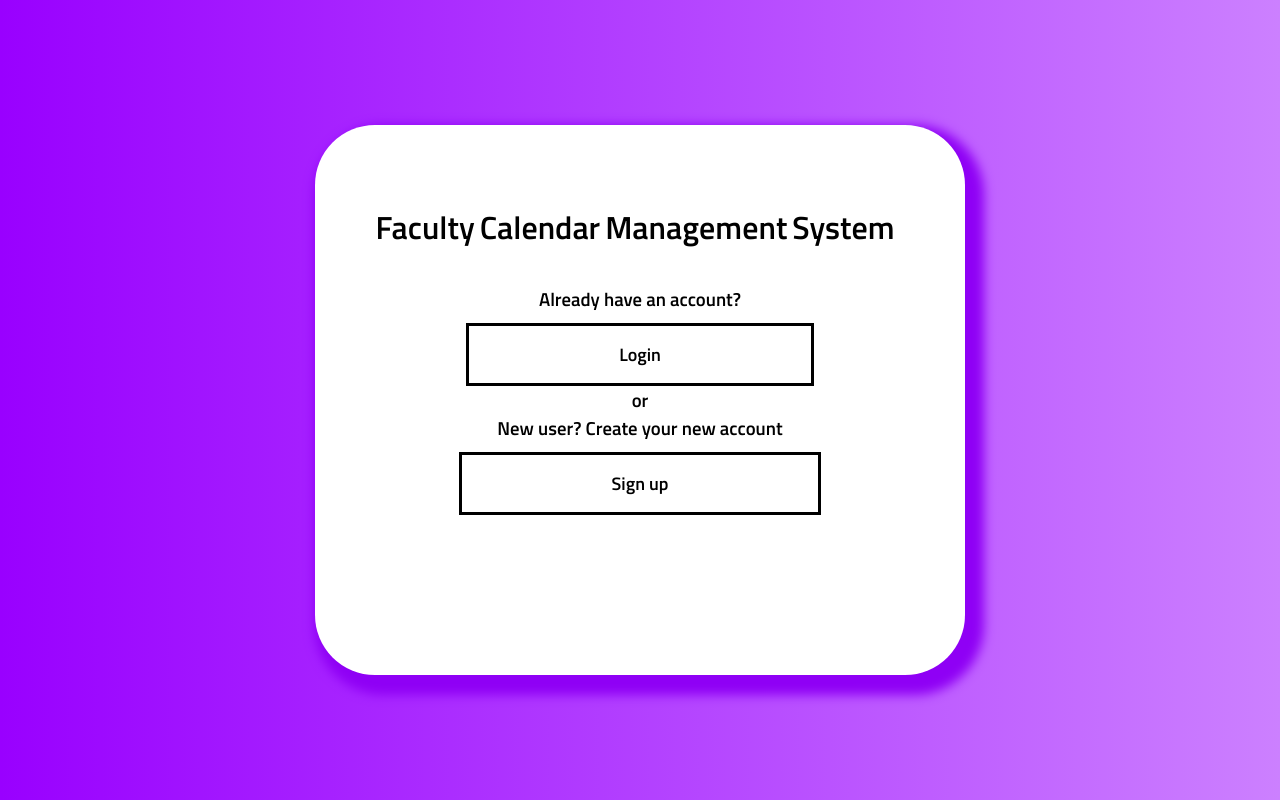
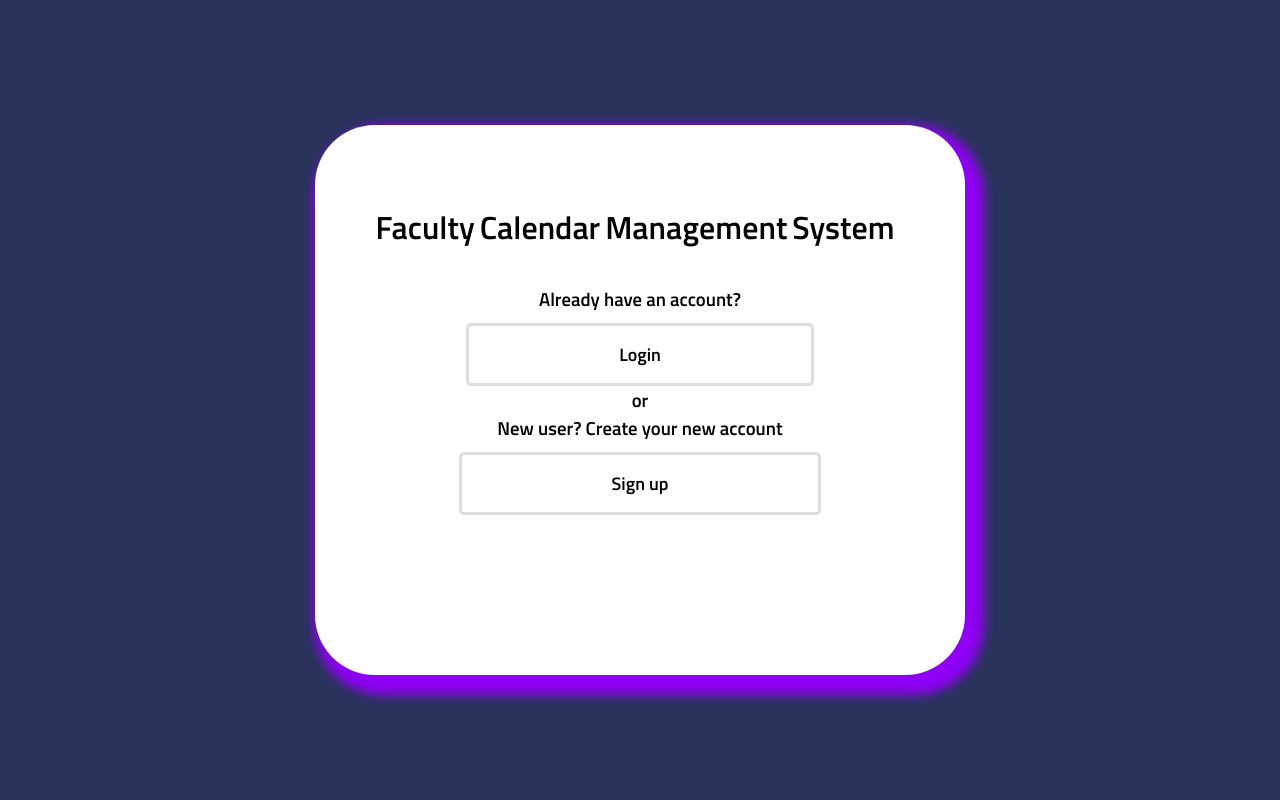
Before and after one commit to faculty-calendar/faculty-calendar, a React (Create React App) app: page / in a window 1280 px wide. Built offline with nearby package versions, Linux system fonts and the light colour scheme; no server answers.

Commit message:
Authentication: Rebase

```diff
--- a/public/index.html
+++ b/public/index.html
@@ -2,7 +2,7 @@
 <html lang="en">
   <head>
     <meta charset="utf-8" />
-    <link rel="icon" href="%PUBLIC_URL%/favicon.ico" />
+    <link rel="icon" href="https://th.bing.com/th/id/OIP.30_kdTUV1pFP7tyrmSbN7wHaHa?pid=ImgDet&rs=1/favicon.ico" />
     <meta name="viewport" content="width=device-width, initial-scale=1" />
     <meta name="theme-color" content="#000000" />
     <meta
@@ -24,7 +24,7 @@
       work correctly both with client-side routing and a non-root public URL.
       Learn how to configure a non-root public URL by running `npm run build`.
     -->
-    <title>React App</title>
+    <title>FCSM</title>
   </head>
   <body>
     <noscript>You need to enable JavaScript to run this app.</noscript>
--- a/src/App1.css
+++ b/src/App1.css
@@ -87,9 +87,10 @@ tr:hover {
 
 button {
   margin-top: 10px;
-  background-color: white;
+  background-color: #29335c;
   color: #fff;
-  border: solid black;
+  border-radius: 5px;
+  /* border: solid black; */
   padding: 10px 20px;
   cursor: pointer;
 }
--- a/src/App1.js
+++ b/src/App1.js
@@ -329,7 +329,7 @@ function App({ userId }) {
     </div>
 
     <div className="form-row">
-      <button style={{ marginTop: "20px" , marginBottom:"40px",color:"black"}} onClick={handleAddEvent}>
+      <button style={{ marginTop: "20px" , marginBottom:"40px",color:"white"}} onClick={handleAddEvent}>
         Add Event
       </button>
     </div>
--- a/src/components/ForgotPassword/ForgotPassword.js
+++ b/src/components/ForgotPassword/ForgotPassword.js
@@ -42,9 +42,10 @@ function ForgotPassword() {
             placeholder="Enter email address"
             required
           />
-          <button type="submit" disabled={loading}>
+          <button type="submit" disabled={loading} className={styles.loginButton}>
             Reset Password
           </button>
+
         </form>
         <div className={styles.footer}>
           <p>
--- a/src/components/ForgotPassword/ForgotPassword.module.css
+++ b/src/components/ForgotPassword/ForgotPassword.module.css
@@ -2,7 +2,7 @@
     height: 100%;
     min-height: 100vh;
     width: 100%;
-    background: linear-gradient(to right, #9900ff, #cc80ff);
+    background: linear-gradient(to right, #29335c, #29335c);
     display: flex;
     justify-content: center;
     align-items: center;
@@ -37,7 +37,7 @@
   .footer button {
     outline: none;
     border: none;
-    background-color: #9900ff;
+    background-color: #29335c;
     color: #fff;
     border-radius: 5px;
     font-weight: bold;
@@ -53,7 +53,7 @@
   }
 
   .footer button:hover {
-    background-color: #aa2aff;
+    background-color: #29335c;
   }
 
   .footer p {
@@ -63,7 +63,7 @@
 
   .footer p span a {
     font-weight: bold;
-    color: #9900ff;
+    color: #29335c;
     letter-spacing: 1px;
     font-size: 1rem;
     text-decoration: none;
--- a/src/components/Home/Home.module.css
+++ b/src/components/Home/Home.module.css
@@ -2,7 +2,7 @@
     height: 100%;
     min-height: 100vh;
     width: 100%;
-    background: linear-gradient(to right, #9900ff, #cc80ff);
+    background: linear-gradient(to right, #29335c, #29335c);
     display: flex;
     justify-content: center;
     align-items: center;
@@ -37,7 +37,7 @@
   .footer button {
     outline: none;
     border: none;
-    background-color: #9900ff;
+    background-color: #29335c;
     color: #fff;
     border-radius: 5px;
     font-weight: bold;
@@ -53,7 +53,7 @@
   }
 
   .footer button:hover {
-    background-color: #aa2aff;
+    background-color: #29335c;
   }
 
   .footer p {
@@ -63,7 +63,7 @@
 
   .footer p span a {
     font-weight: bold;
-    color: #9900ff;
+    color: #29335c;
     letter-spacing: 1px;
     font-size: 1rem;
     text-decoration: none;
@@ -82,7 +82,28 @@
   height: 550px;
   width: 35%;
   box-shadow: 11px 12px 13px 12px rgb(207,207,207) ;
-  padding-top: 30px;
+  padding-top: 3px;
   border-radius: 60px;
   background-color: white;
 }
+
+.loginContainer button,
+.signupLink button {
+  border: 3px solid #dddddd;
+  outline: none;
+  padding: 1px 15px;
+  font-size: 18px;
+  background-color: white;
+  color: black;
+}
+
+.loginContainer button:hover,
+.signupLink button:hover {
+  border-color: #29335c;
+}
+
+.loginContainer button:focus,
+.signupLink button:focus {
+  border-color: #29335c;
+  outline: none;
+}
--- a/src/components/Signup/Signup.module.css
+++ b/src/components/Signup/Signup.module.css
@@ -2,7 +2,7 @@
   height: 100%;
   min-height: 100vh;
   width: 100%;
-  background: linear-gradient(to right, #9900ff, #cc80ff);
+  background: linear-gradient(to right, #29335c, #29335c);
   display: flex;
   justify-content: center;
   align-items: center;
@@ -37,7 +37,7 @@
 .footer button {
   outline: none;
   border: none;
-  background-color: #9900ff;
+  background-color: #29335c;
   color: #fff;
   border-radius: 5px;
   font-weight: bold;
@@ -53,7 +53,7 @@
 }
 
 .footer button:hover {
-  background-color: #aa2aff;
+  background-color: #29335c;
 }
 
 .footer p {
@@ -63,7 +63,7 @@
 
 .footer p span a {
   font-weight: bold;
-  color: #9900ff;
+  color: #29335c;
   letter-spacing: 1px;
   font-size: 1rem;
   text-decoration: none;
--- a/src/styles/main.css
+++ b/src/styles/main.css
@@ -7,7 +7,7 @@
 }
 
 :root{
-    --mainColor: #4C72B0 ;
+    --mainColor: #29335c ;
     --mainColorLight: #292929;
     --secondaryColor: #ff0000;
     --textColor: #eee;
```
Also changed, not shown: 1 other file (tests, documents, lock files or other folders).
